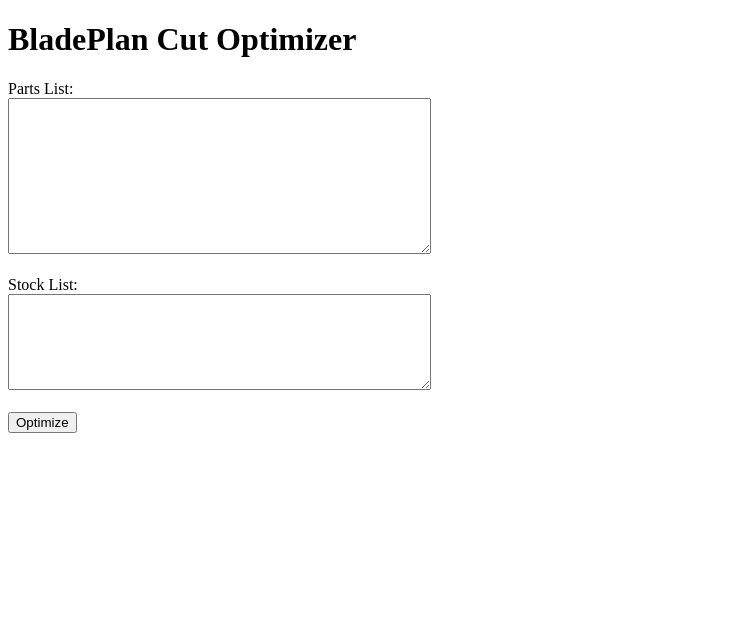
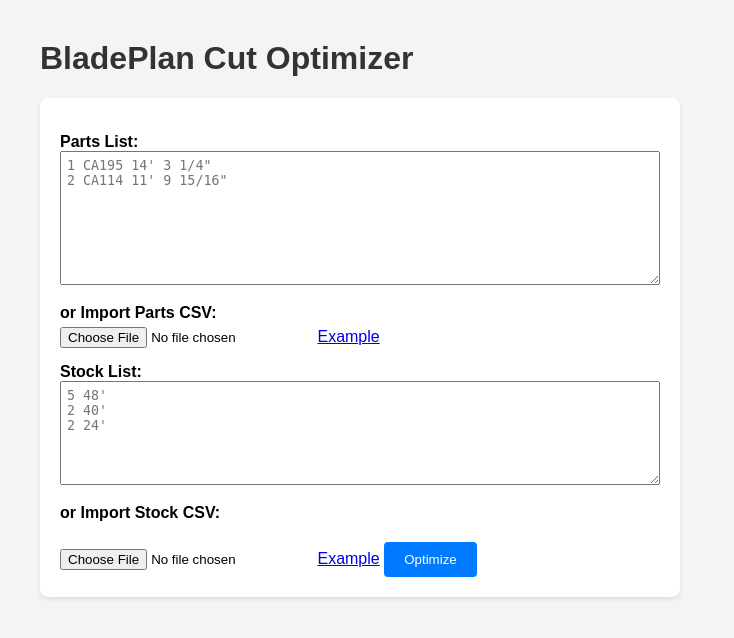
Before and after one commit to meistro57/BladePlan, a Flask app: page / in a window 1280 px wide. Shown: the top 638 px of the page, without its empty margins (0-734 px from the left). Run offline with Flask 3, Linux system fonts and the light colour scheme.

Commit message:
Add CSV import and improve UI

```diff
--- a/app/cut_optimizer_app.py
+++ b/app/cut_optimizer_app.py
@@ -1,4 +1,6 @@
 from flask import Flask, render_template, request
+import csv
+import io
 import re
 
 app = Flask(__name__)
@@ -61,6 +63,42 @@
     return stocks
 
 
+def parse_parts_csv(file) -> list:
+    """Parse parts from a CSV file stream."""
+    parts = []
+    data = file.read()
+    if not data:
+        return parts
+    text = data.decode() if isinstance(data, bytes) else data
+    reader = csv.DictReader(io.StringIO(text))
+    for row in reader:
+        qty = int(row.get('qty', '0'))
+        mark = row.get('mark', '').strip()
+        length_str = row.get('length', '').strip()
+        length = parse_length(length_str)
+        for _ in range(qty):
+            parts.append({'mark': mark, 'length': length, 'length_str': length_str})
+    return parts
+
+
+def parse_stock_csv(file) -> list:
+    """Parse stock lengths from a CSV file stream."""
+    stocks = []
+    data = file.read()
+    if not data:
+        return stocks
+    text = data.decode() if isinstance(data, bytes) else data
+    reader = csv.DictReader(io.StringIO(text))
+    for row in reader:
+        qty = int(row.get('qty', '0'))
+        length_str = row.get('length', '').strip()
+        length = parse_length(length_str)
+        for _ in range(qty):
+            stocks.append({'length': length, 'length_str': length_str})
+    stocks.sort(key=lambda x: -x['length'])
+    return stocks
+
+
 def optimize_cuts(parts, stocks):
     bins = []
     for stock in stocks:
@@ -119,10 +157,20 @@
 
 @app.route('/optimize', methods=['POST'])
 def optimize():
-    parts_input = request.form.get('parts', '')
-    stock_input = request.form.get('stock', '')
-    parts = parse_parts(parts_input)
-    stocks = parse_stock(stock_input)
+    parts_file = request.files.get('parts_file')
+    stock_file = request.files.get('stock_file')
+
+    if parts_file and parts_file.filename:
+        parts = parse_parts_csv(parts_file)
+    else:
+        parts_input = request.form.get('parts', '')
+        parts = parse_parts(parts_input)
+
+    if stock_file and stock_file.filename:
+        stocks = parse_stock_csv(stock_file)
+    else:
+        stock_input = request.form.get('stock', '')
+        stocks = parse_stock(stock_input)
     bins, uncut = optimize_cuts(parts, stocks)
     for b in bins:
         b['used'] = b['stock_length'] - b['remaining']
--- /dev/null
+++ b/app/static/sample_parts.csv
@@ -0,0 +1,4 @@
+qty,mark,length
+1,CA195,14' 3 1/4"
+2,CA114,11' 9 15/16"
+1,CA130,11' 8 5/8"
--- /dev/null
+++ b/app/static/sample_stock.csv
@@ -0,0 +1,4 @@
+qty,length
+5,48'
+2,40'
+2,24'
--- /dev/null
+++ b/app/static/style.css
@@ -0,0 +1,49 @@
+body {
+    font-family: Arial, sans-serif;
+    background-color: #f4f4f4;
+    margin: 40px;
+}
+form {
+    background: #fff;
+    padding: 20px;
+    border-radius: 8px;
+    box-shadow: 0 2px 4px rgba(0,0,0,0.1);
+    max-width: 600px;
+}
+h1 {
+    color: #333;
+}
+label {
+    display: block;
+    margin-top: 15px;
+    font-weight: bold;
+}
+textarea {
+    width: 100%;
+    padding: 6px;
+    box-sizing: border-box;
+}
+input[type="file"] {
+    margin-top: 5px;
+}
+button {
+    margin-top: 20px;
+    padding: 10px 20px;
+    background: #007bff;
+    color: #fff;
+    border: none;
+    border-radius: 4px;
+    cursor: pointer;
+}
+button:hover {
+    background: #0056b3;
+}
+table {
+    background: #fff;
+    border-collapse: collapse;
+    margin-top: 20px;
+}
+td, th {
+    border: 1px solid #ccc;
+    padding: 8px;
+}
--- a/app/templates/index.html
+++ b/app/templates/index.html
@@ -3,14 +3,25 @@
 <head>
     <meta charset="utf-8">
     <title>BladePlan Optimizer</title>
+    <link rel="stylesheet" href="{{ url_for('static', filename='style.css') }}">
 </head>
 <body>
 <h1>BladePlan Cut Optimizer</h1>
-<form action="/optimize" method="post">
-    <label for="parts">Parts List:</label><br>
-    <textarea id="parts" name="parts" rows="10" cols="50"></textarea><br><br>
-    <label for="stock">Stock List:</label><br>
-    <textarea id="stock" name="stock" rows="6" cols="50"></textarea><br><br>
+<form action="/optimize" method="post" enctype="multipart/form-data">
+    <label for="parts">Parts List:</label>
+    <textarea id="parts" name="parts" rows="8" placeholder="1 CA195 14' 3 1/4&quot;&#10;2 CA114 11' 9 15/16&quot;"></textarea>
+
+    <label for="parts_file">or Import Parts CSV:</label>
+    <input type="file" id="parts_file" name="parts_file" accept=".csv">
+    <a href="{{ url_for('static', filename='sample_parts.csv') }}" download>Example</a>
+
+    <label for="stock">Stock List:</label>
+    <textarea id="stock" name="stock" rows="6" placeholder="5 48'&#10;2 40'&#10;2 24'"></textarea>
+
+    <label for="stock_file">or Import Stock CSV:</label>
+    <input type="file" id="stock_file" name="stock_file" accept=".csv">
+    <a href="{{ url_for('static', filename='sample_stock.csv') }}" download>Example</a>
+
     <button type="submit">Optimize</button>
 </form>
 </body>
--- a/app/templates/results.html
+++ b/app/templates/results.html
@@ -3,6 +3,7 @@
 <head>
     <meta charset="utf-8">
     <title>Cut Plan Results</title>
+    <link rel="stylesheet" href="{{ url_for('static', filename='style.css') }}">
 </head>
 <body>
 <h1>Optimized Cut Plan</h1>
```
Also changed, not shown: tests/test_cut_optimizer_app.py (+11 -0 lines), README.md.
